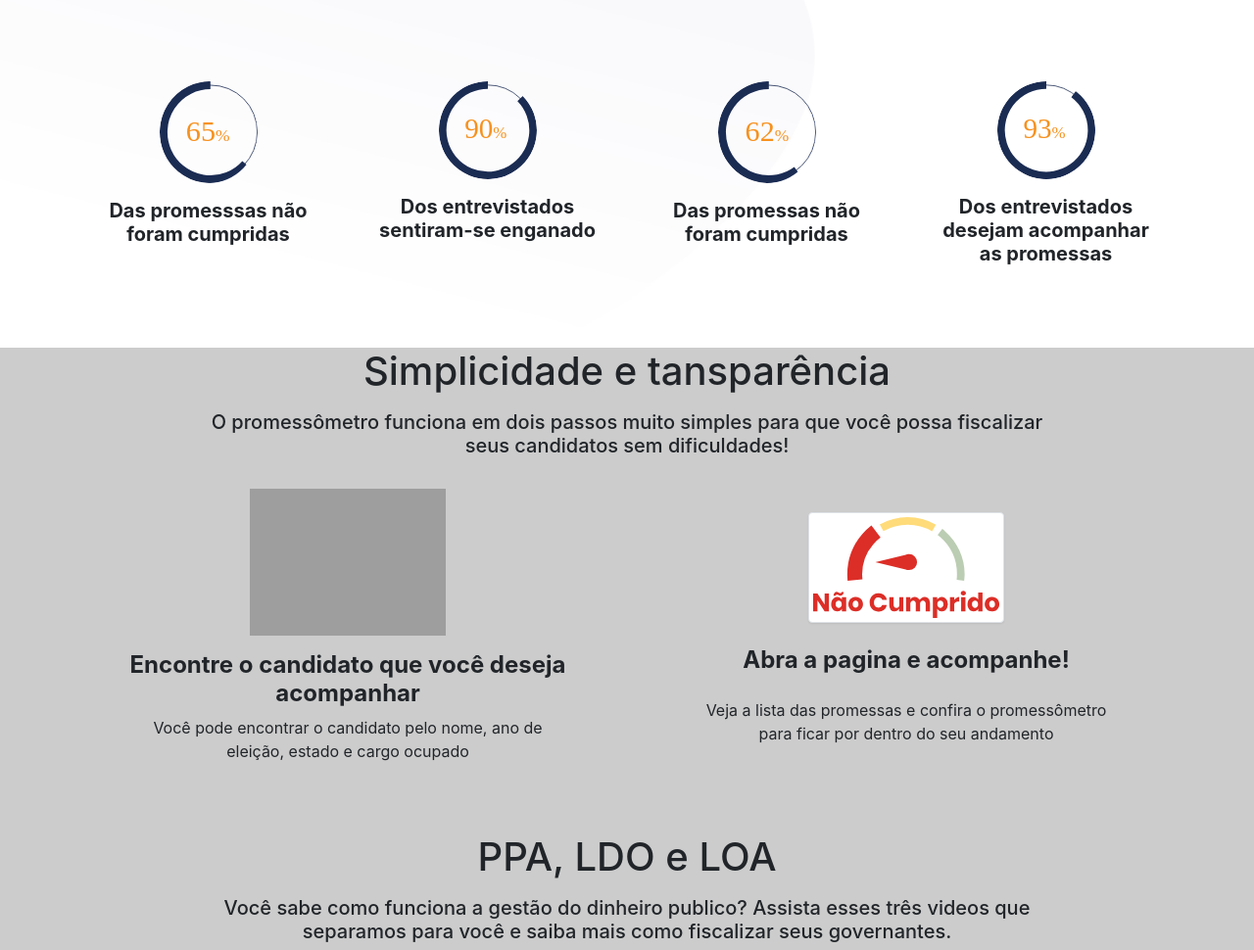
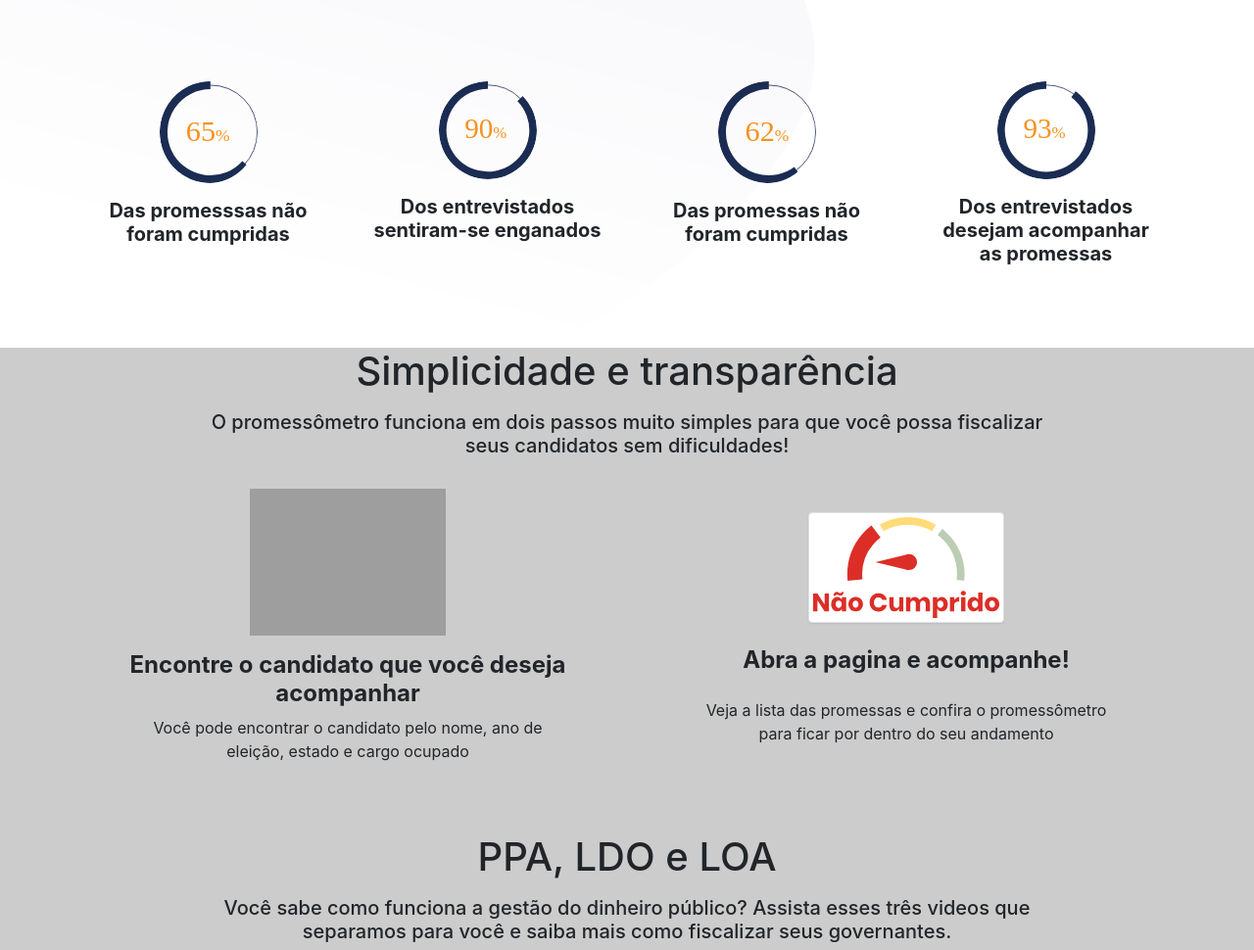
Before and after one commit to promessometrohackfest/promessometro, a PHP site: page / in a window 1280 px wide. Shown: the part 821-1791 px from the top of the page at 98% size. Run offline with PHP 8.4, Linux system fonts and the light colour scheme; data comes from the database, SQL or seed files in the repository; some libraries are stand-ins or nearby versions; grey boxes are pictures that could not be loaded.

Commit message:
Update home.php

```diff
--- a/pages/home.php
+++ b/pages/home.php
@@ -107,7 +107,7 @@ endif;
           <h5> <b class="">Das promesssas não foram cumpridas</b></h5>
         </div>
         <div class="col-lg-3 col-6 p-4"> <img class="img-fluid d-block mb-3 mx-auto rounded-circle" src="images/grafico_90_.svg" width="100" alt="Card image cap">
-          <h5> <b class="">Dos entrevistados sentiram-se enganado</b></h5>
+          <h5> <b class="">Dos entrevistados sentiram-se enganados</b></h5>
         </div>
         <div class="col-lg-3 col-6 p-4"> <img class="img-fluid d-block mb-3 mx-auto rounded-circle" src="images/grafico_62_.svg" width="100">
           <h5> <b>Das promessas não foram cumpridas</b></h5>
@@ -128,7 +128,7 @@ endif;
     <div class="container">
       <div class="row">
         <div class="mx-auto col-md-12">
-          <h1 class="mb-3">Simplicidade e tansparência</h1>
+          <h1 class="mb-3">Simplicidade e transparência</h1>
           <div class="col-md-12">
             <h5 contenteditable="true" class="text-center mx-5 px-5">O promessômetro funciona em dois passos muito simples para que você possa fiscalizar seus candidatos sem dificuldades!</h5>
           </div>
@@ -147,7 +147,7 @@ endif;
       <div class="row">
         <div class="col-md-12">
           <h1 class="mb-3 mt-5">PPA, LDO e LOA</h1>
-          <h5 class="text-center mx-5 px-5">Você sabe como funciona a gestão do dinheiro publico? Assista esses três videos que separamos para você e saiba mais como fiscalizar seus governantes.</h5>
+          <h5 class="text-center mx-5 px-5">Você sabe como funciona a gestão do dinheiro público? Assista esses três videos que separamos para você e saiba mais como fiscalizar seus governantes.</h5>
         </div>
       </div>
     </div>
@@ -174,7 +174,7 @@ endif;
       <div class="row text-center" style="">
         <div class="mx-auto p-4 col-lg-7">
           <h2 class="mb-2">Entre em contato conosco</h2>
-          <h5 class="text-center">Você tem duvidas ou sugetões ou gostaria de nos dizer alguma coisa? entre em contado para conversarmos<br></h5>
+          <h5 class="text-center">Você tem dúvidas, sugestões ou gostaria de nos dizer alguma coisa? Entre em contado para conversarmos.<br></h5>
           <form>
             <div class="form-row">
               <div class="form-group col-md-12" style=""> <input type="text" class="form-control" name="nomecontato" placeholder="Name"> </div>
```
